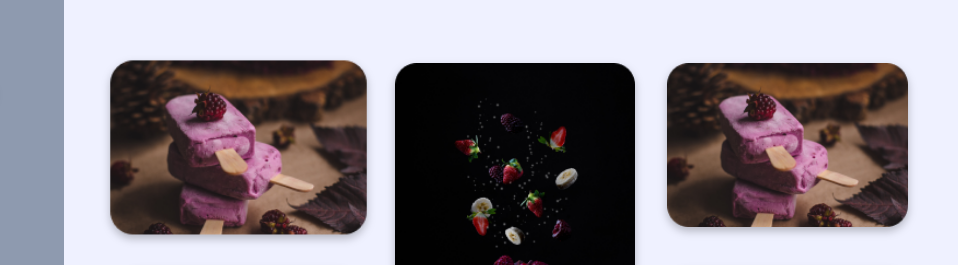
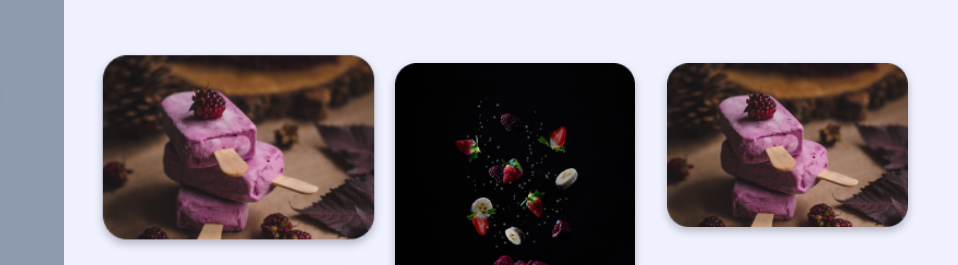
Before and after one commit to FilipeSantos07/Rocketseat-desafio-Space-Cream, a plain HTML site: page index.html in a window 1280 px wide. In both pictures the pointer is over the element 560 px from the left and 149 px from the top of the page. Shown: the top 265 px of the page, 322-1280 px from the left. Drawn offline with nearby package versions, Linux system fonts and the light colour scheme; a web font is replaced by a local one.

Commit message:
added more scale on cards desktop 1241px

```diff
--- a/css/style.css
+++ b/css/style.css
@@ -213,7 +213,7 @@ footer a {
         transition: all .3s;
        }
        .card:hover {
-        transform: scale(1.03);
+        transform: scale(1.09);
        }
        body {
         display: flex;
```
